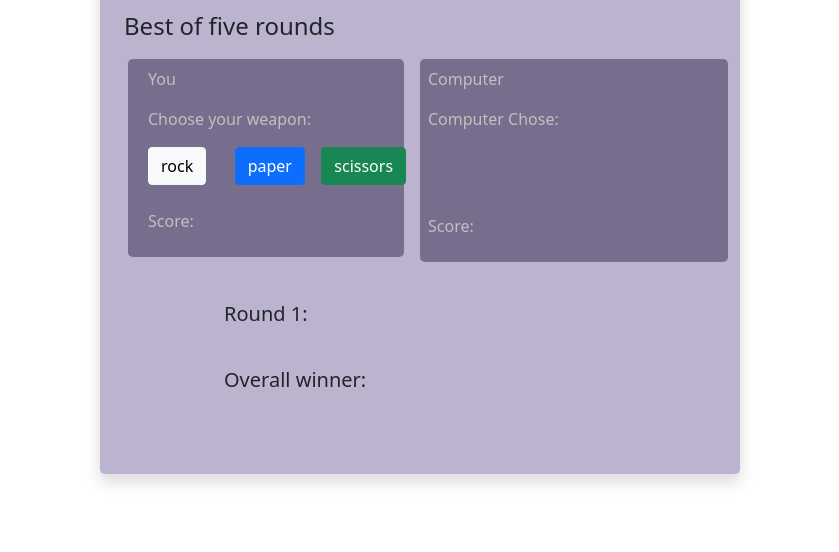
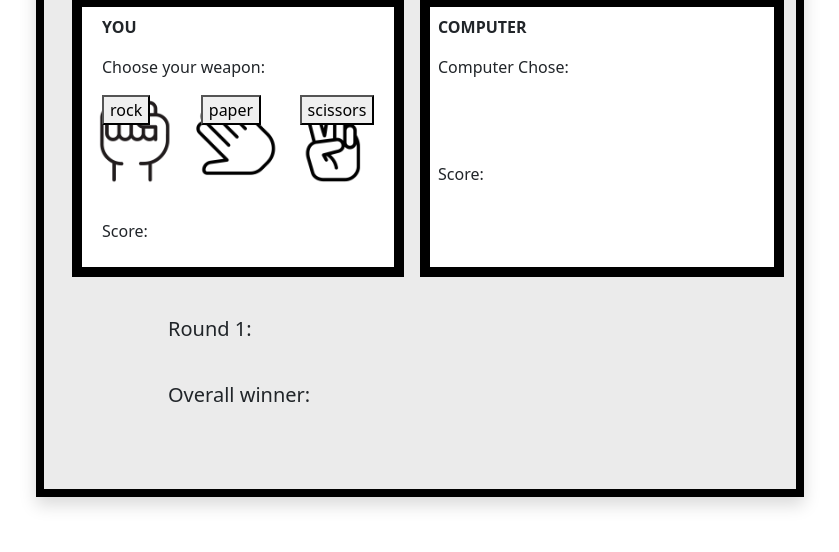
Before and after one commit to frannieziesemer/rock-paper-scissors, a plain HTML site: page index.html in a window 1280 px wide. Shown: the part 248-800 px from the top of the page, without its empty margins (220-1059 px from the left). Drawn offline with nearby package versions, Linux system fonts and the light colour scheme.

Commit message:
add images

```diff
--- a/index.html
+++ b/index.html
@@ -7,10 +7,10 @@
     <!-- Bootstrap CSS only -->
     <link href="https://cdn.jsdelivr.net/npm/bootstrap@5.0.0-beta1/dist/css/bootstrap.min.css" rel="stylesheet" integrity="sha384-giJF6kkoqNQ00vy+HMDP7azOuL0xtbfIcaT9wjKHr8RbDVddVHyTfAAsrekwKmP1" crossorigin="anonymous">
     <link rel="stylesheet" href="https://cdn.jsdelivr.net/npm/bootstrap-icons@1.3.0/font/bootstrap-icons.css">
-    <link href="styles.css" rel="stylesheet">
+    <link href="src/styles.css" rel="stylesheet">
 </head>
 <body>
-    <div class="container shadow p-4 mb-5 rounded-3">
+    <div class="container shadow p-4 mb-5 ">
         <div class="row">
             <div class="col-12">
                 <h1>Scissors Paper Rock</h1>
@@ -19,23 +19,28 @@
                 <h4>Best of five rounds</h4>
             </div>
         </div>
-        <div class="row buttonContainer">
-            <div class="col-6">
-                <div class="row p-2 mx-1 rounded-3 playerBox">
-                    <p>You</p>
-                    <p>Choose your weapon:</p>
-                    <div class="col-4"><button type="button" class="btn btn-light rock">rock</button></div>
-                <div class="col-4">
-                    <button type="button" class="btn btn-primary paper">paper</button>
-                </div>
-                <div class="col-4">
-                    <button type="button" class="btn btn-success scissors">scissors</button>
-                </div>
-                <p class="pt-4">Score: <span class="playerScore"></span></p>
+        <div class="row ">
+            <div class="  col-6">
+                <div class="row p-2 mx-1 playerBox">
+                    <div class="col-12">
+                        <p><strong>YOU</strong></p>
+                        <p>Choose your weapon:</p>
+                        <div class="row">
+                            <div class="rockField col-4">
+                                <button type="button" class="rock">rock</button></div>
+                            <div class="paperField col-4">
+                            <button type="button" class="paper">paper</button>
+                        </div>
+                        <div class="scissorsField col-4">
+                            <button type="button" class="scissors">scissors</button>
+                        </div>
+                        </div>
+                        <p class="pt-4">Score: <span class="playerScore"></span></p>
+                    </div>
             </div>
             </div>
-            <div class="col-6 rounded-3 p-2 computerBox">
-                <p>Computer</p>
+            <div class="col-6 p-2 computerBox">
+                <p><strong>COMPUTER</strong></p>
                 <p>Computer Chose: </p>
                 <div class="computerSelection m-2 p-2"></div>
                 <p class="pt-4">Score: <span class="computerScore"></span></p>
@@ -52,6 +57,6 @@
 
 
     </div>
-    <script src="script.js"></script>
+    <script src="src/script.js"></script>
 </body>
 </html>
--- /dev/null
+++ b/src/styles.css
@@ -0,0 +1,51 @@
+.container {
+    margin: 20px auto;
+    padding: 50px 50px;
+    /* text-align: center; */
+    background-color: #ebebeb;
+    width: 60%;
+    border: 8px solid black;
+}
+
+h1, h2, h4, h5 {
+    padding-bottom: 10px;
+}
+.buttonContainer {
+    margin: 0 auto;
+    vertical-align: middle;
+}
+
+.rockField, .paperField, .scissorsField {
+    width: 30%;
+    height: 100px;
+    background-size: contain;
+    background-repeat: no-repeat;
+}
+
+.rockField {
+    background-image: url("images/rock.png");
+}
+
+.paperField {
+    margin: 0px 10px 0px 10px;
+    background-image: url("images/paper.png");
+}
+.scissorsField {
+    background-image: url("images/scissors.png");
+}
+
+.computerSelection {
+    width: 45%;
+    height: 35px;
+}
+
+.computerBox, .playerBox {
+    background-color: white;
+    border: 10px solid black;
+}
+.playerIndicator {
+    font-style: bold;
+}
+.scores {
+    padding: 40px 100px;
+}
--- a/styles.css
+++ /dev/null
@@ -1,26 +0,0 @@
-.container {
-    margin: 100px auto;
-    padding: 50px 50px;
-    /* text-align: center; */
-    background-color: #BCB4CF;
-    width: 50%;
-}
-
-h1, h4, h5 {
-    padding-bottom: 10px;
-}
-
-.computerSelection {
-    width: 45%;
-    height: 35px;
-
-}
-
-.computerBox, .playerBox {
-    background-color: rgb(74, 64, 100, 0.6);
-    color:silver;
-}
-
-.scores {
-    padding: 40px 100px;
-}
```
Also changed, not shown: src/draft-script.js (renamed from draft-script.js), src/images/paper.png (added), src/images/rock.png (added), src/images/scissors.png (added), src/script.js (renamed from script.js).
